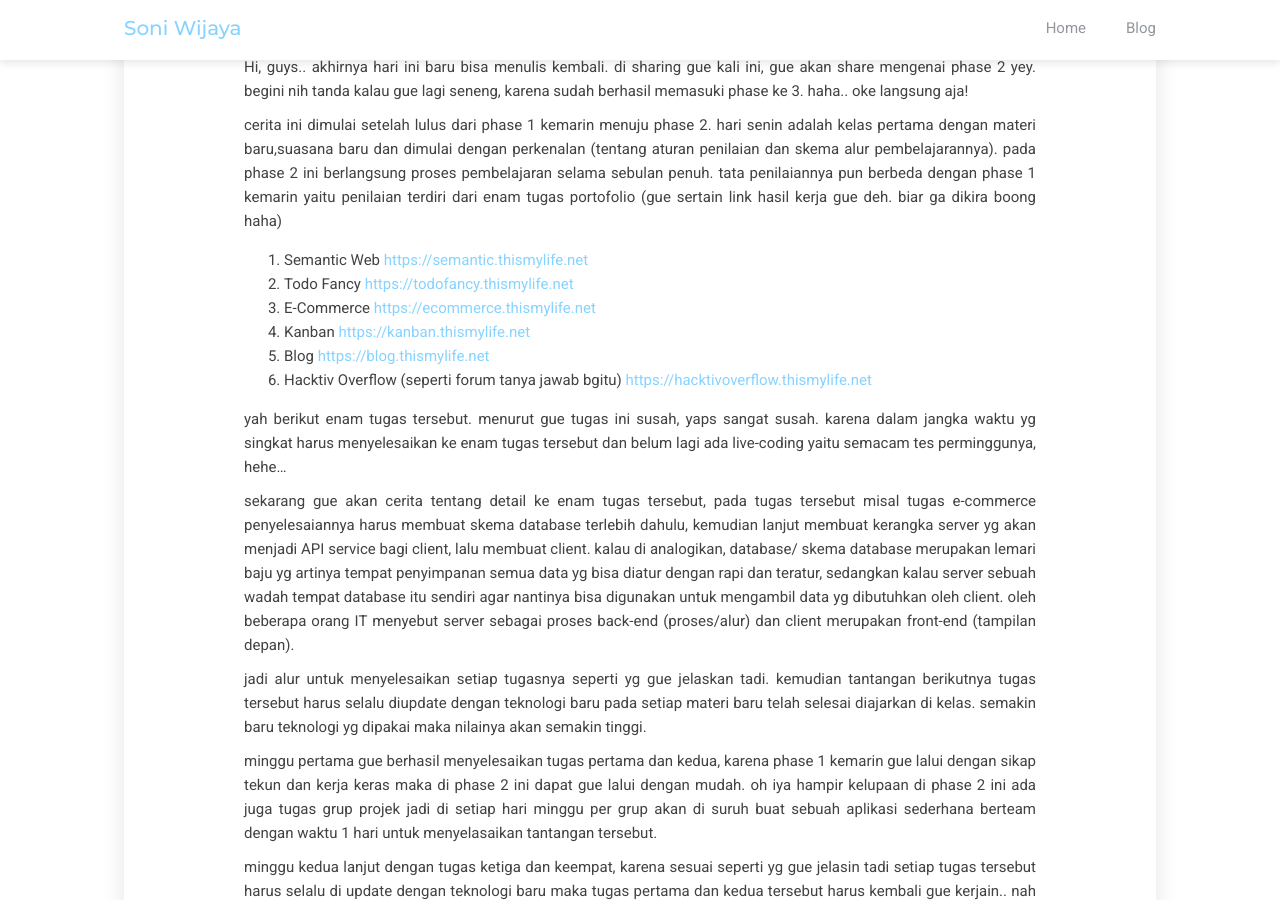
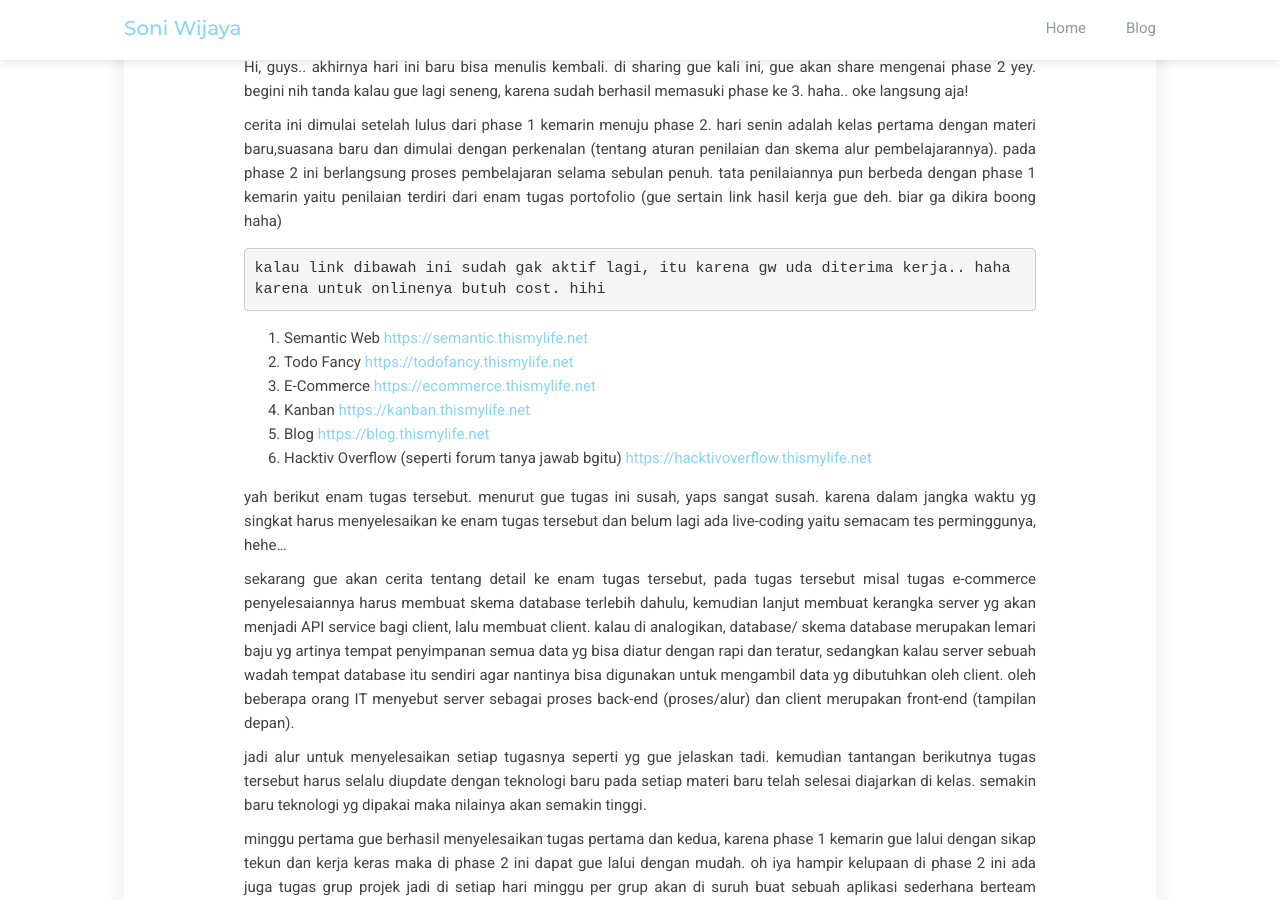
Before and after one commit to soniwijaya/soniwijaya.github.io, a Jekyll site: the page built from _posts/2018-05-25-go-to-the-last-bootcamp.markdown, in a window 1280 px wide and 900 px high, scrolled down 811 px. Built offline with Jekyll 4.4.1, drawn with Linux system fonts in a browser that asks for light colours; comment, search, counter and statistics services are not loaded.

Commit message:
new post 'graduation'

````diff
--- a/_posts/2018-05-25-go-to-the-last-bootcamp.markdown
+++ b/_posts/2018-05-25-go-to-the-last-bootcamp.markdown
@@ -13,6 +13,11 @@ Hi, guys.. akhirnya hari ini baru bisa menulis kembali. di sharing gue kali ini,
 begini nih tanda kalau gue lagi seneng, karena sudah berhasil memasuki phase ke 3. haha.. oke langsung aja!
 
 cerita ini dimulai setelah lulus dari phase 1 kemarin menuju phase 2. hari senin adalah kelas pertama dengan materi baru,suasana baru dan dimulai dengan perkenalan (tentang aturan penilaian dan skema alur pembelajarannya). pada phase 2 ini berlangsung proses pembelajaran selama sebulan penuh. tata penilaiannya pun berbeda dengan phase 1 kemarin yaitu penilaian terdiri dari enam tugas portofolio (gue sertain link hasil kerja gue deh. biar ga dikira boong haha)
+
+```
+kalau link dibawah ini sudah gak aktif lagi, itu karena gw uda diterima kerja.. haha
+karena untuk onlinenya butuh cost. hihi
+```
 1. Semantic Web  [https://semantic.thismylife.net](https://semantic.thismylife.net)
 2. Todo Fancy [https://todofancy.thismylife.net](https://todofancy.thismylife.net)
 3. E-Commerce [https://ecommerce.thismylife.net](https://ecommerce.thismylife.net)
````
Also changed, not shown: _posts/2018-07-22-graduation-yeah.markdown (added, +28 -0 lines), images/blog/graduation.jpg (added).
